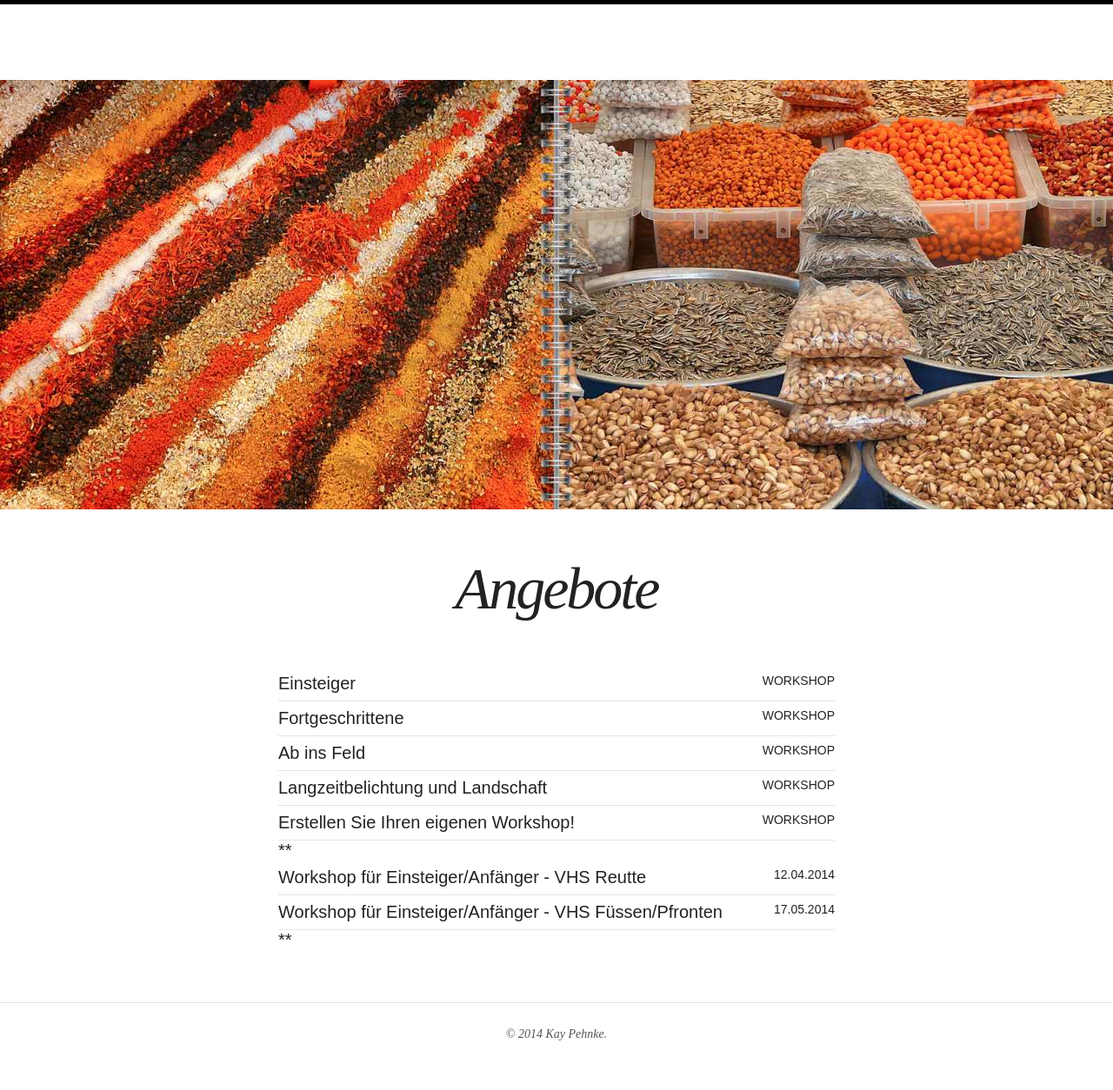
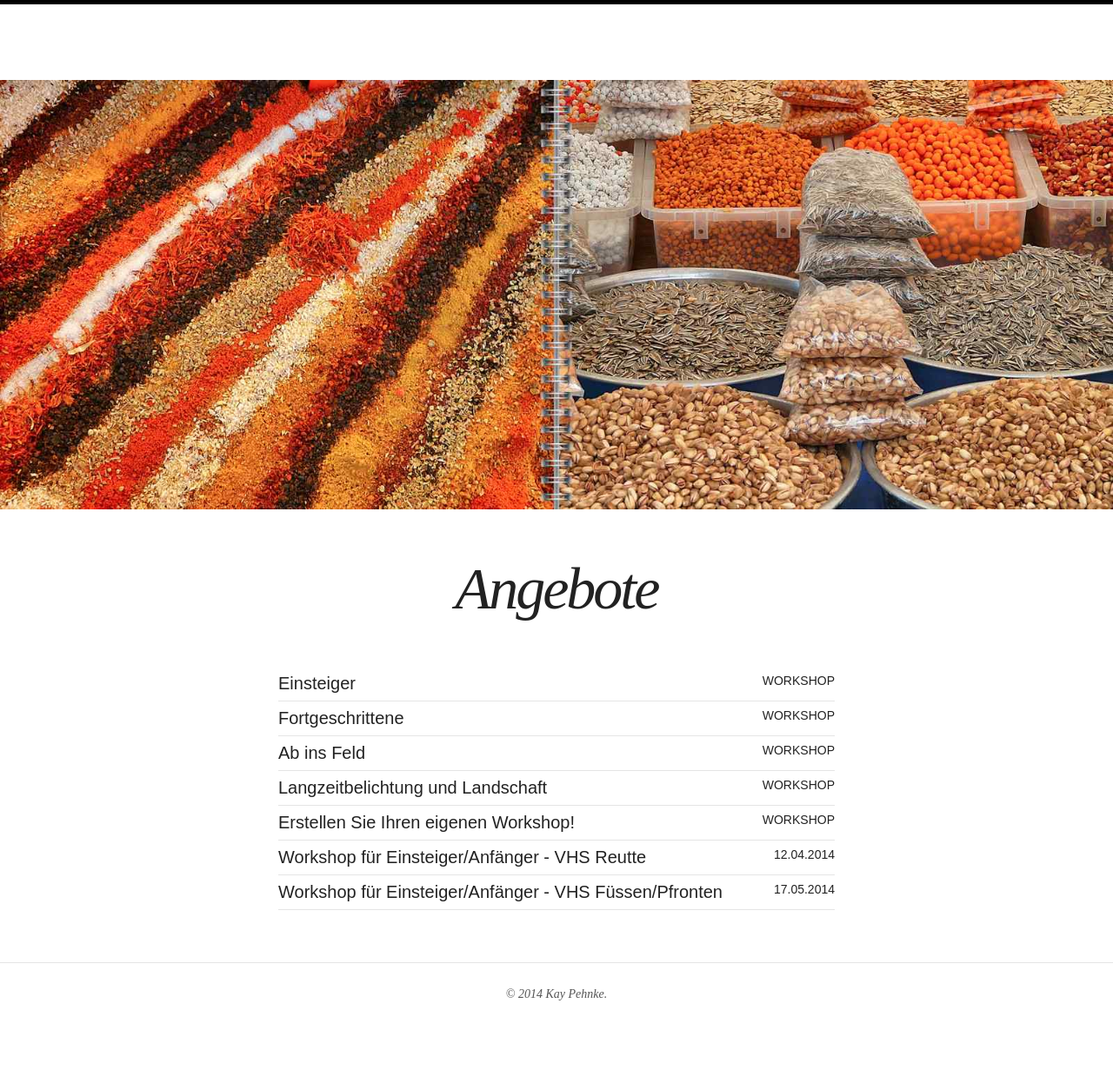
Before and after one commit to kay-pehnke/kay-pehnke.github.io, a Jekyll site: the page built from offers.html, in a window 1280 px wide. Shown: the whole page at 87% size. Built offline with Jekyll 4.4.1, drawn with Linux system fonts in a browser that asks for light colours; nearby versions of some CDN libraries; after the commit the page ends 1208 px from its top, so only the background shows below that.

Commit message:
Revert "Text Änderung: VHS Workshop FETT"
This reverts commit 90864317c3326d16472e70586c1605acfcccbde9.

```diff
--- a/offers.html
+++ b/offers.html
@@ -22,7 +22,7 @@ share: false
 
 
 
-**<ul class="post-list">
+<ul class="post-list">
  <li><article><a href="http://www.vhs-tirol.at/page.cfm?vpath=kurse&fachbereichId=0&kursnr=919&zid=244&tuwasid=2219">Workshop für Einsteiger/Anfänger - VHS Reutte<span class="entry-date">12.04.2014</span></a></article></li>
  <li><article><a href="https://vhs-fuessen.de/Veranstaltung/cmx5178fb94b30fa.html">Workshop für Einsteiger/Anfänger - VHS Füssen/Pfronten<span class="entry-date">17.05.2014</span></a></article></li>
-</ul>**
+</ul>
```
